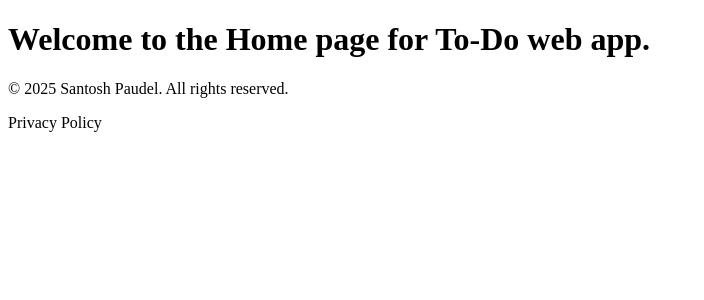
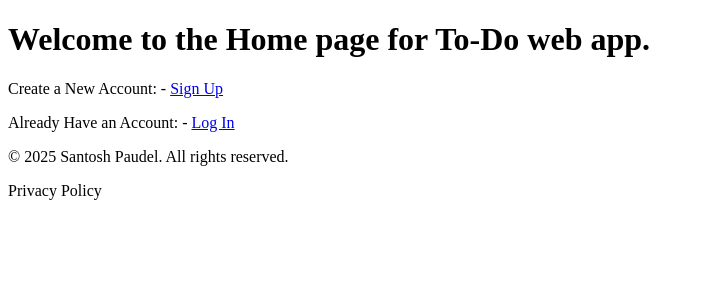
Before and after one commit to oye-san7osh/ToDo_App, a Django app: page / in a window 1280 px wide. Shown: the part 188-488 px from the top of the page, without its empty margins (0-704 px from the left). Run offline with Django 5.2, Linux system fonts and the light colour scheme.

Commit message:
Updated homepage.html

```diff
--- a/to_do_app/templates/homepage.html
+++ b/to_do_app/templates/homepage.html
@@ -6,4 +6,7 @@
 
 {% block content %}
     <h1>Welcome to the Home page for To-Do web app.</h1>
+    <p>Create a New Account: - <a href="{% url 'users:user-register' %}">Sign Up</a></p>
+
+    <p>Already Have an Account: - <a href="{% url 'users:user-login' %}">Log In</a></p>
 {% endblock %}
```
